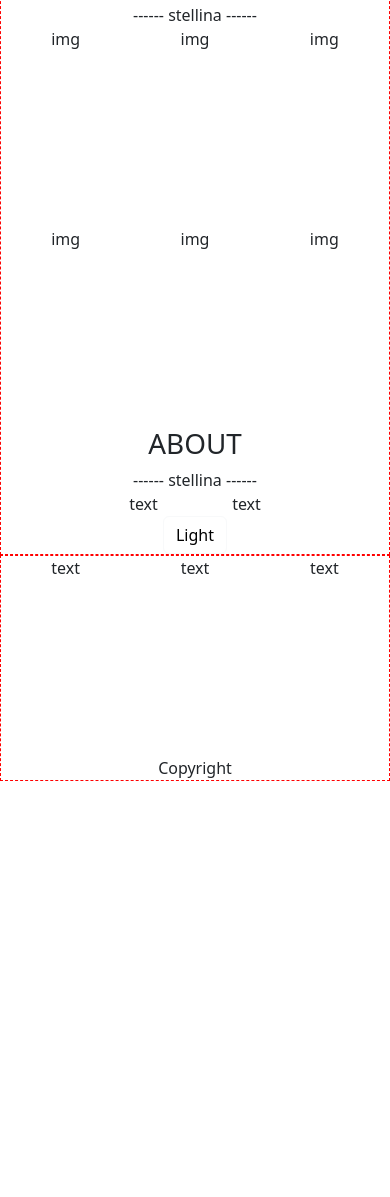
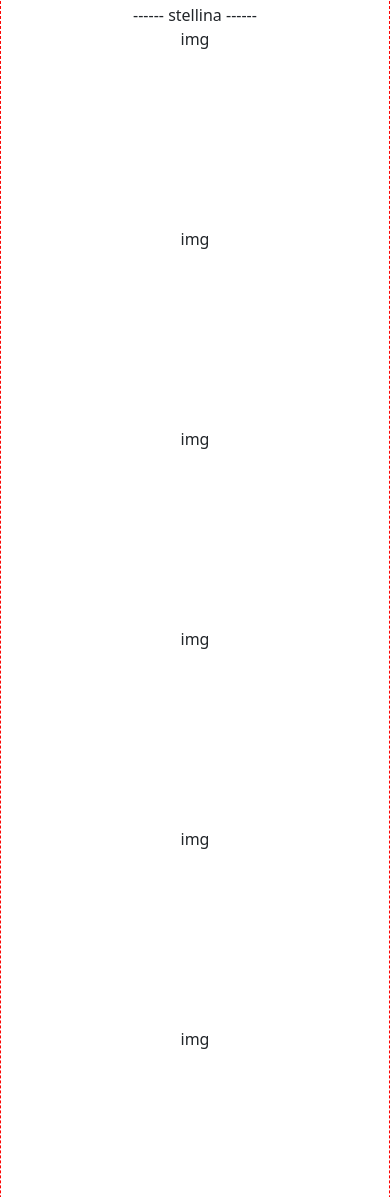
Before and after one commit to AleDelCampo/html-css-bootstrap-freelancer, a plain HTML site: page index.html in a window 390 px wide. Shown: the part 803-2000 px from the top of the page. Before the commit the page ends 1584 px from the top, so only its background shows below. Drawn offline with nearby package versions, Linux system fonts and the light colour scheme.

Commit message:
responsive sm ok

```diff
--- a/index.html
+++ b/index.html
@@ -38,7 +38,7 @@
 
     <header class="container">
 
-      <div class="p-5  d-flex flex-row justify-content-center">
+      <div class="p-5 d-flex flex-row justify-content-center">
 
         <div class="d-flex flex-column">
           <div style="width: 16rem;">
@@ -68,7 +68,7 @@
       </div>
 
       <div class="text-center">
-        <div class="row">
+        <div class="d-sm-flex">
           <div class="col test-dimension">
             img
           </div>
@@ -82,7 +82,7 @@
       </div>
 
       <div class="text-center">
-        <div class="row">
+        <div class="d-sm-flex">
           <div class="col test-dimension">
             img
           </div>
@@ -107,12 +107,12 @@
 
         <div class="d-flex justify-content-center text-center">
           <div class="col-6">
-            <div class="row">
+            <div class="d-sm-flex">
               <div class="col">
-                text
+                Lorem ipsum dolor sit amet consectetur adipisicing elit. Repudiandae reiciendis non cum natus, sed rerum, consequatur vero perferendis doloremque earum, incidunt corporis doloribus neque aspernatur illo omnis eos sint at.
               </div>
               <div class="col">
-                text
+                Lorem ipsum dolor sit, amet consectetur adipisicing elit. Molestias maiores eius aperiam saepe, natus eos enim nam sint, aliquam cumque nesciunt ex accusantium dolores alias culpa inventore eligendi fugiat beatae.
               </div>
             </div>
           </div>
@@ -136,12 +136,12 @@
 
     <footer class="container">
       <div class="text-center">
-        <div class="row">
+        <div class="d-sm-flex">
           <div class="col test-dimension">
             text
           </div>
           <div class="col test-dimension">
-            text
+            icons
           </div>
           <div class="col test-dimension">
             text
```
